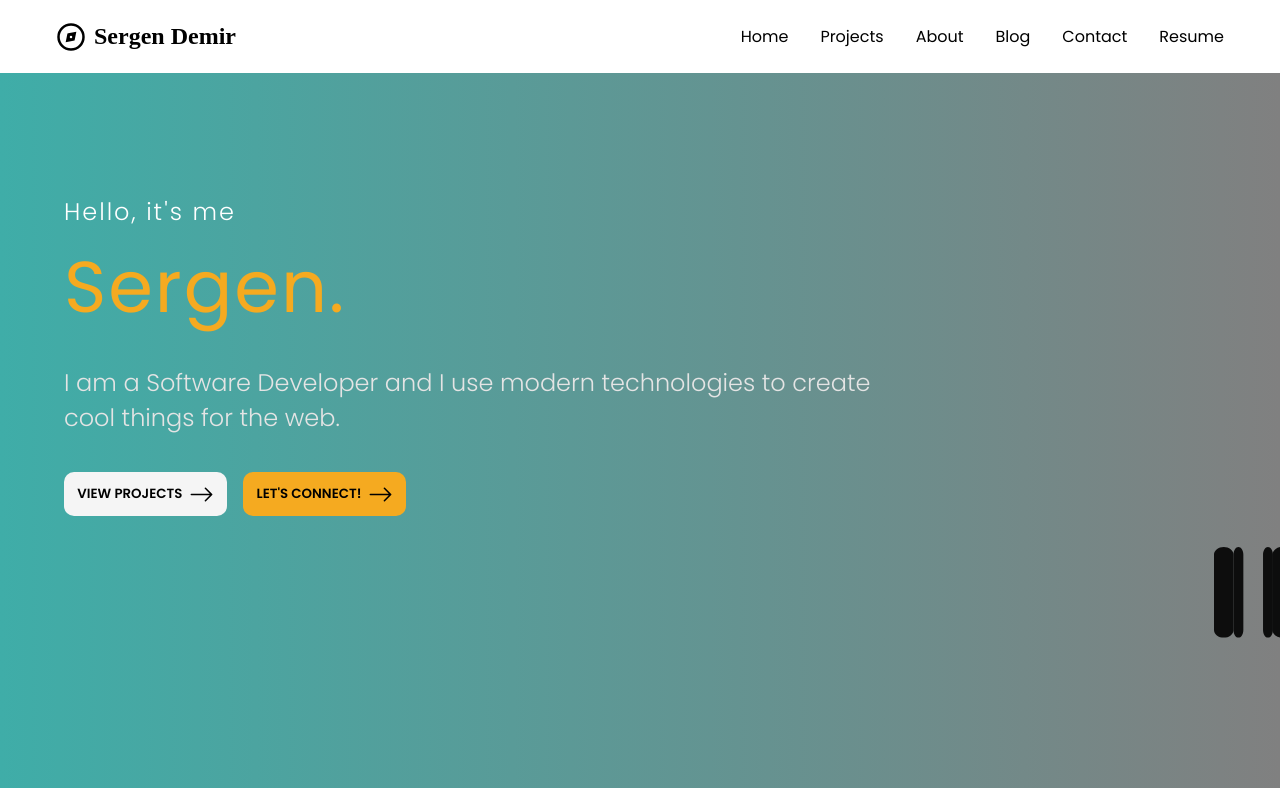
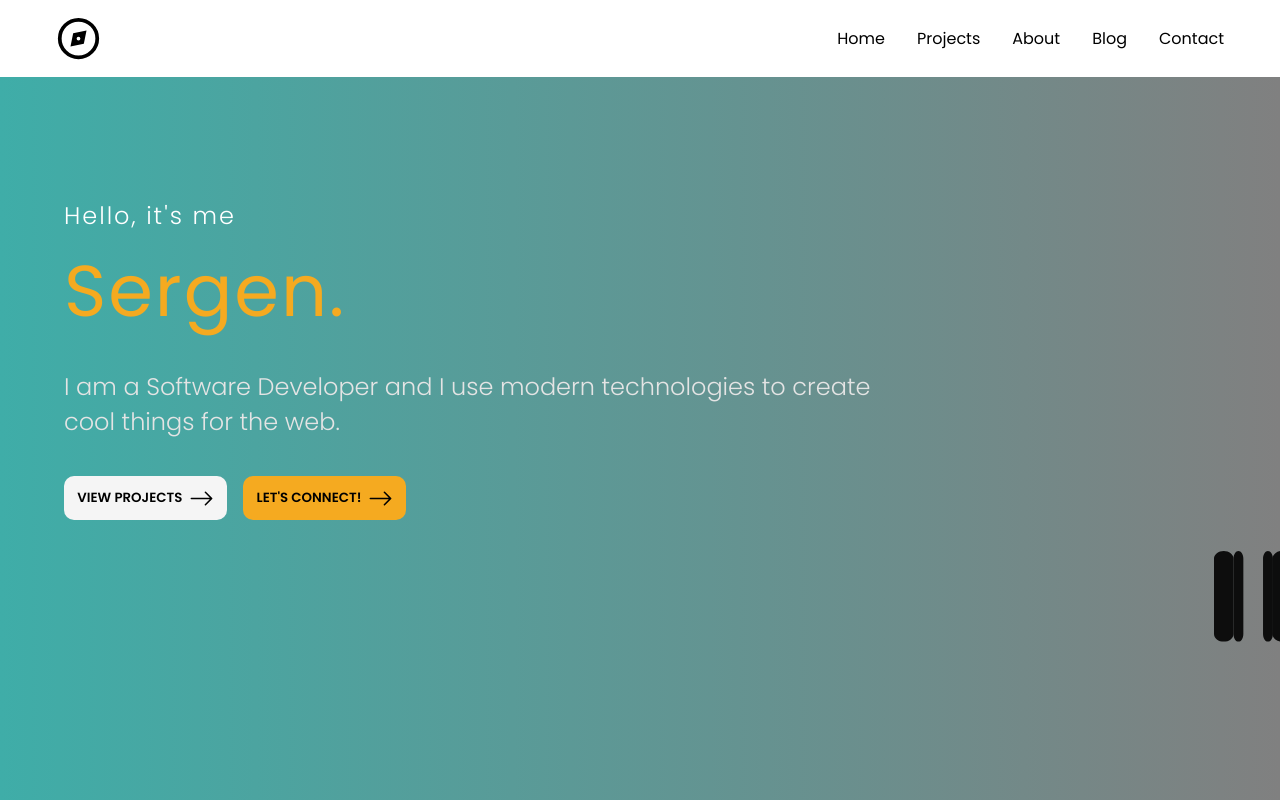
Before and after one commit to demirsergen/Portfolio-website, a React (Create React App) app: page / in a window 1280 px wide. Shown: the top 800 px of the page. Built offline with nearby package versions, Linux system fonts and the light colour scheme; a web font is replaced by a local one.

Commit message:
update portfolio website

```diff
--- a/src/components/Header.js
+++ b/src/components/Header.js
@@ -1,7 +1,7 @@
-import { Link } from "react-router-dom";
-import { GrCompass } from "react-icons/gr";
-import "../styles.css";
-import Resume from "./Resume";
+import { Link } from 'react-router-dom';
+import { GrCompass } from 'react-icons/gr';
+import '../styles.css';
+// import Resume from "./Resume";
 
 const Header = () => {
   const scrollUp = () => {
@@ -13,8 +13,7 @@ const Header = () => {
       <div className="headerContainer">
         <div className="brand" onClick={scrollUp}>
           <Link to="/">
-            <GrCompass size="30px" />
-            <h2>Sergen Demir</h2>
+            <GrCompass size="45px" />
           </Link>
         </div>
         <ul className="navLinks">
@@ -36,7 +35,7 @@ const Header = () => {
           <Link to="contact" onClick={scrollUp}>
             Contact
           </Link>
-          <Resume />
+          {/* <Resume /> */}
         </ul>
       </div>
     </header>
--- a/src/styles.css
+++ b/src/styles.css
@@ -122,10 +122,10 @@ header {
 .heroOuterContainer {
   position: relative;
   padding: 7em 4em;
-  /* min-height: 95vh; */
-  background: #808080;  /* fallback for old browsers */
-  background: -webkit-linear-gradient(to right, #3fada8, #808080);  /* Chrome 10-25, Safari 5.1-6 */
-  background: linear-gradient(to right, #3fada8, #808080); /* W3C, IE 10+/ Edge, Firefox 16+, Chrome 26+, Opera 12+, Safari 7+ */
+  min-height: 95vh;
+  background: #808080;
+  background: -webkit-linear-gradient(to right, #3fada8, #808080);
+  background: linear-gradient(to right, #3fada8, #808080);
   overflow: hidden;
 }
 
```
